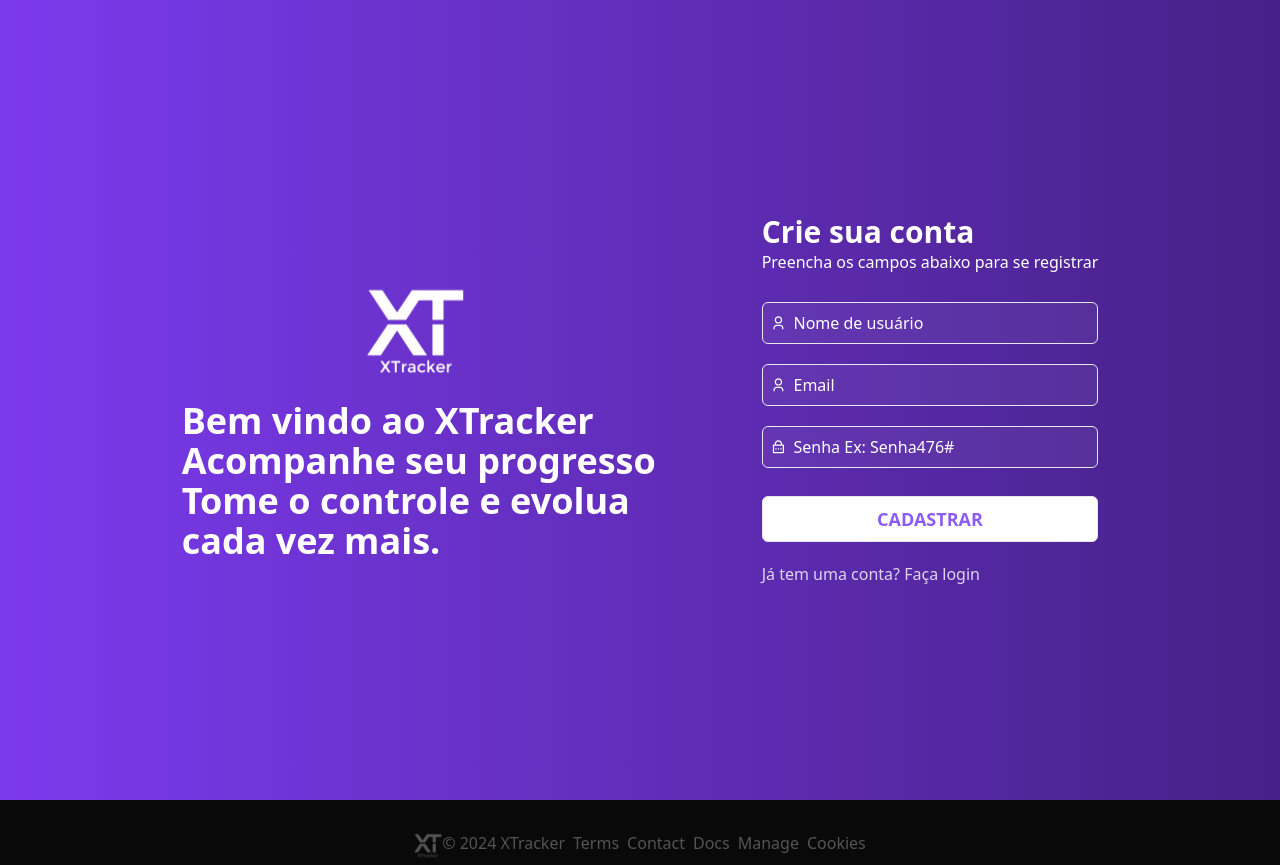
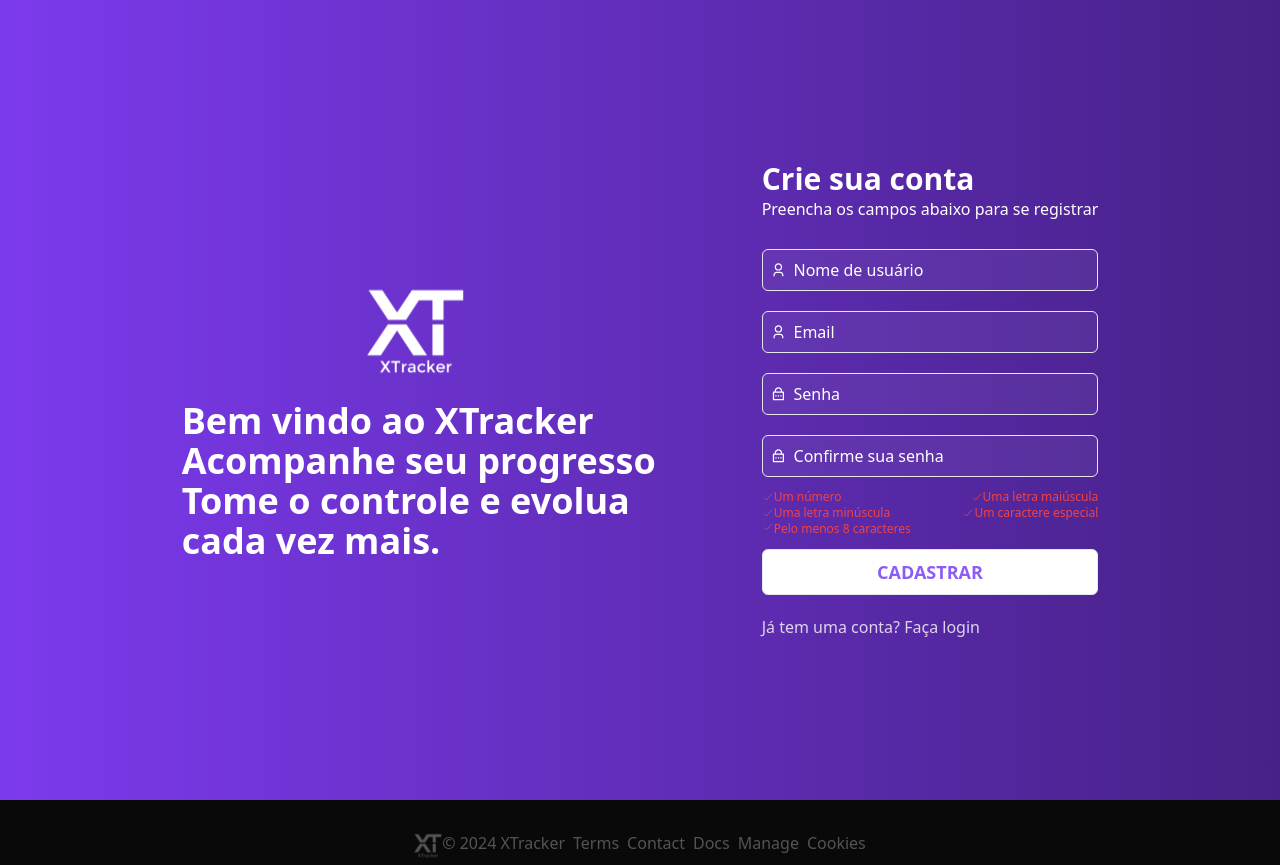
Before and after one commit to Pedro-L-Lopes/XTrackerFront, a React (Vite) app: page /register in a window 1280 px wide. Built offline with nearby package versions, Linux system fonts and the light colour scheme.

Commit message:
feat: Scroolbar starts close to the current day

```diff
--- a/src/components/habits/SummaryTable.tsx
+++ b/src/components/habits/SummaryTable.tsx
@@ -48,9 +48,18 @@ const SummaryTable = () => {
     setYears(generateYearForUser().reverse());
   }, []);
 
+  useEffect(() => {
+    const container = document.querySelector(".custom-scrollbar");
+    if (container) {
+      container.scrollLeft = container.scrollWidth - container.clientWidth;
+    }
+  }, [summary]);
+
   if (loading) {
     return <p>Carregando... </p>;
   }
+
+  console.log(summary);
 
   return (
     <main>
--- a/src/pages/Habits.tsx
+++ b/src/pages/Habits.tsx
@@ -2,11 +2,8 @@ import { useEffect } from "react";
 import Header from "../components/habits/Header";
 import SummaryTable from "../components/habits/SummaryTable";
 import HabitMetrics from "../components/habits/HabitsAndMetrics";
-import { useAuth } from "../hooks/useAuth";
 
 const Habits = () => {
-  const { user } = useAuth();
-
   useEffect(() => {
     const reload = localStorage.getItem("reload");
     if (!reload || reload === "false") {
@@ -18,15 +15,9 @@ const Habits = () => {
   return (
     <div className="flex flex-col justify-center items-center">
       <div className="w-full max-w-5xl px-6 flex flex-col gap-2">
-        {user.userId != undefined ? (
-          <>
-            <Header />
-            <SummaryTable />
-            <HabitMetrics />
-          </>
-        ) : (
-          <p>Carregando</p>
-        )}
+        <Header />
+        <SummaryTable />
+        <HabitMetrics />
       </div>
     </div>
   );
--- a/src/pages/auth/Login.tsx
+++ b/src/pages/auth/Login.tsx
@@ -17,7 +17,7 @@ import logo from "../../assets/Logo.svg";
 import Message from "../../components/message/Message";
 
 const Login = () => {
-  const [userName, setUserName] = useState("");
+  const [email, setEmail] = useState("");
   const [password, setPassword] = useState("");
 
   const dispatch = useAppDispatch();
@@ -26,13 +26,15 @@ const Login = () => {
 
   const handleSubmit = async (e: FormEvent) => {
     e.preventDefault();
-    const user = { userName, password };
+    const user = { email, password };
     await dispatch(loginUser(user));
   };
 
   useEffect(() => {
     dispatch(reset());
   }, [dispatch]);
+
+  console.log(error);
 
   return (
     <main
@@ -50,7 +52,6 @@ const Login = () => {
           </p>
         </div>
       </section>
-
       <form onSubmit={handleSubmit} className="flex flex-col gap-5">
         <div className="mb-2">
           <h1 className="text-3xl font-bold">Já tem cadastro?</h1>
@@ -59,15 +60,15 @@ const Login = () => {
 
         <label
           className={`flex items-center bg-white bg-opacity-5 border rounded-md ${
-            error && error.includes("Usuário") ? "border-red-500" : ""
+            error && error.includes("Email") ? "border-red-500" : ""
           }`}
         >
           <RiUser3Line className="ml-2" />
           <input
-            type="text"
-            placeholder="Nome de usuário"
-            onChange={(e) => setUserName(e.target.value)}
-            value={userName}
+            type="email"
+            placeholder="Email"
+            onChange={(e) => setEmail(e.target.value)}
+            value={email}
             className="p-2 w-full flex bg-transparent placeholder:text-white outline-none "
             required
           />
--- a/src/pages/auth/Register.tsx
+++ b/src/pages/auth/Register.tsx
@@ -5,17 +5,20 @@ import { useAppDispatch } from "../../hooks/useAppDispatch";
 import { registerUser, reset } from "../../slices/authSlice";
 import Message from "../../components/message/Message";
 import { RiUser3Line, RiLockPasswordLine } from "react-icons/ri";
+import { IoCheckmark } from "react-icons/io5";
 import logo from "../../assets/Logo.svg";
 
 const Register = () => {
   const [userName, setUserName] = useState("");
   const [email, setEmail] = useState("");
   const [password, setPassword] = useState("");
+  const [confirmPassword, setConfirmPassword] = useState("");
   const dispatch = useAppDispatch();
   const { loading, error } = useSelector((state: any) => state.auth);
 
   const handleSubmit = (e: FormEvent) => {
     e.preventDefault();
+
     const user = {
       userName,
       email,
@@ -27,6 +30,12 @@ const Register = () => {
   useEffect(() => {
     dispatch(reset());
   }, [dispatch]);
+
+  const isPasswordValid = (password: string) => {
+    const passwordRegex =
+      /^(?=.*[a-z])(?=.*[A-Z])(?=.*\d)(?=.*[@$!%*?&])[A-Za-z\d@$!%*?&]{8,}$/;
+    return passwordRegex.test(password);
+  };
 
   return (
     <main
@@ -49,7 +58,12 @@ const Register = () => {
           <h1 className="text-3xl font-bold">Crie sua conta</h1>
           <h2>Preencha os campos abaixo para se registrar</h2>
         </div>
-        <label className="flex items-center bg-white bg-opacity-5 border rounded-md">
+        <div>
+          <label
+            className={`flex items-center bg-white bg-opacity-5 border rounded-md ${
+              error && error.includes("usuário") ? "border-red-500" : ""
+            }`}
+          >
             <RiUser3Line className="ml-2" />
             <input
               type="text"
@@ -60,7 +74,13 @@ const Register = () => {
               required
             />
           </label>
-        <label className="flex items-center bg-white bg-opacity-5 border rounded-md">
+        </div>
+
+        <label
+          className={`flex items-center bg-white bg-opacity-5 border rounded-md ${
+            error && error.includes("email") ? "border-red-500" : ""
+          }`}
+        >
           <RiUser3Line className="ml-2" />
           <input
             type="email"
@@ -71,21 +91,87 @@ const Register = () => {
             required
           />
         </label>
-        <label className="flex items-center bg-white bg-opacity-5 border rounded-md">
+        <label
+          className={`flex items-center bg-white bg-opacity-5 border rounded-md ${
+            error && error.includes("senha") ? "border-red-500" : ""
+          }`}
+        >
           <RiLockPasswordLine className="ml-2" />
           <input
             type="password"
-            placeholder="Senha Ex: Senha476#"
+            placeholder="Senha"
             onChange={(e) => setPassword(e.target.value)}
             value={password}
             className="p-2 w-full flex bg-transparent placeholder:text-white outline-none"
             required
           />
         </label>
+        <label
+          className={`flex items-center bg-white bg-opacity-5 border rounded-md ${
+            error && error.includes("senha") ? "border-red-500" : ""
+          }`}
+        >
+          <RiLockPasswordLine className="ml-2" />
+          <input
+            type="password"
+            placeholder="Confirme sua senha"
+            onChange={(e) => setConfirmPassword(e.target.value)}
+            value={confirmPassword}
+            className="p-2 w-full flex bg-transparent placeholder:text-white outline-none"
+            required
+          />
+        </label>
+
+        <div className="text-xs -mt-2">
+          <div className="flex justify-between">
+            <div
+              className={`flex items-center ${
+                /[0-9]/.test(password) ? "text-white" : "text-red-500"
+              }`}
+            >
+              <IoCheckmark />
+              <p>Um número</p>
+            </div>
+            <div
+              className={`flex items-center ${
+                /[A-Z]/.test(password) ? "text-white" : "text-red-500"
+              }`}
+            >
+              <IoCheckmark />
+              <p>Uma letra maiúscula</p>
+            </div>
+          </div>
+          <div className="flex justify-between">
+            <div
+              className={`flex items-center ${
+                /[a-z]/.test(password) ? "text-white" : "text-red-500"
+              }`}
+            >
+              <IoCheckmark />
+              <p>Uma letra minúscula</p>
+            </div>
+            <div
+              className={`flex items-center ${
+                /[@$!%*?&]/.test(password) ? "text-white" : "text-red-500"
+              }`}
+            >
+              <IoCheckmark />
+              <p>Um caractere especial</p>
+            </div>
+          </div>
+          <div
+            className={`flex text-xs ${
+              isPasswordValid(password) ? "text-white" : "text-red-500"
+            }`}
+          >
+            <IoCheckmark />
+            <p>Pelo menos 8 caracteres</p>
+          </div>
+        </div>
 
         <input
           type="submit"
-          className="p-2 mt-2 text-violet-500 text-lg font-bold bg-white border rounded-md placeholder:text-white outline-none transition-all hover:text-violet-700 cursor-pointer"
+          className="p-2 -mt-2 text-violet-500 text-lg font-bold bg-white border rounded-md placeholder:text-white outline-none transition-all hover:text-violet-700 cursor-pointer"
           value={loading ? "AGUARDE" : "CADASTRAR"}
         />
         <div className="flex justify-between items-center">
--- a/src/services/authService.ts
+++ b/src/services/authService.ts
@@ -3,6 +3,11 @@ import { api, requestConfig } from "../lib/config";
 type User = {
   userName: string;
   email?: string;
+  password: string;
+};
+
+type UserLogin = {
+  email: string;
   password: string;
 };
 
@@ -24,7 +29,7 @@ const registerUser = async (data: User) => {
   }
 };
 
-const loginUser = async (data: User) => {
+const loginUser = async (data: UserLogin) => {
   const config = requestConfig("POST", data, null);
 
   try {
--- a/src/services/habitsService.ts
+++ b/src/services/habitsService.ts
@@ -13,6 +13,21 @@ export const postHabit = async (data: {
     const response = await api.post("/habit/", {
       ...data,
       userId: user.userId,
+    });
+
+    return response.data;
+  } catch (error) {
+    console.log(error);
+  }
+};
+
+export const getSummary = async (year: string) => {
+  try {
+    const response = await api.get("/habit/summary", {
+      params: {
+        userId: user.userId,
+        year: year,
+      },
     });
 
     return response.data;
--- a/src/slices/authSlice.ts
+++ b/src/slices/authSlice.ts
@@ -7,6 +7,11 @@ const user = userString ? JSON.parse(userString) : null;
 type User = {
   userName: string;
   email?: string;
+  password: string;
+};
+
+type UserLogin = {
+  email: string;
   password: string;
 };
 
@@ -39,7 +44,7 @@ export const registerUser = createAsyncThunk(
 
 export const loginUser = createAsyncThunk(
   "auth/login",
-  async (user: User, thunkAPI) => {
+  async (user: UserLogin, thunkAPI) => {
     const data: any = await authService.loginUser(user);
 
     if (data.status === "Error") {
```
Also changed, not shown: src/services/habitServiceRedux.ts (line endings or trailing spaces). Lines whose indentation alone changed are shown as unchanged.
